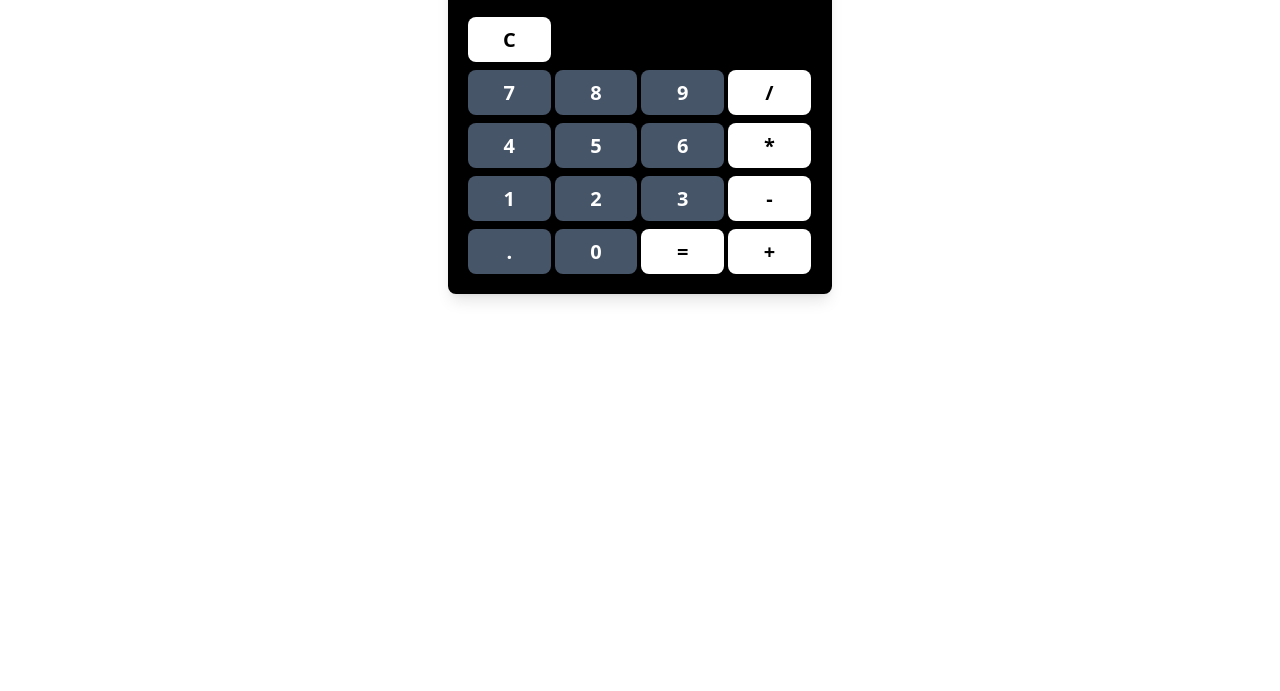
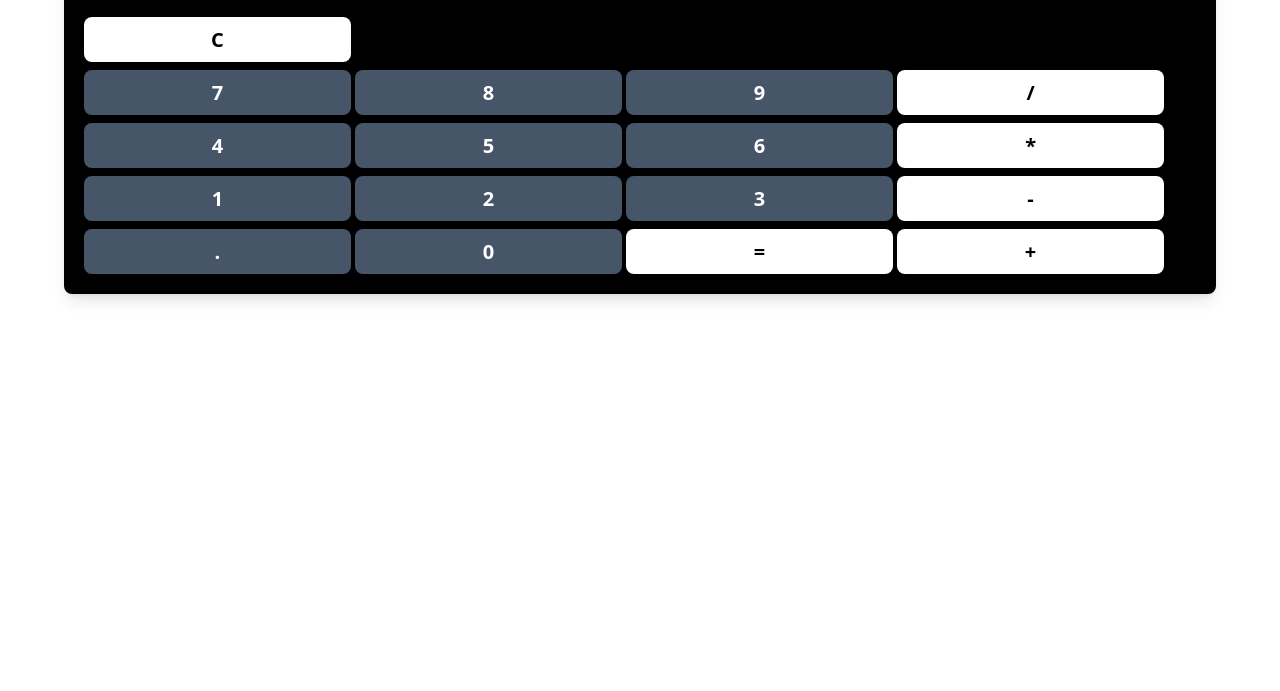
Before and after one commit to kazipintu/MERN-JS-DOM-calculator, a plain HTML site: page index.html in a window 1280 px wide. Shown: the part 109-800 px from the top of the page. Drawn offline with nearby package versions, Linux system fonts and the light colour scheme.

Commit message:
MERN/JS/DOM/calculator

```diff
--- a/index.html
+++ b/index.html
@@ -12,7 +12,7 @@
 
 <body>
   <h1 class="text-3xl text-center">Calculator</h1>
-  <div class="calculator-body w-[30%] bg-black mx-auto rounded-lg shadow-lg p-5">
+  <div class="calculator-body w-[90%] bg-black mx-auto rounded-lg shadow-lg p-5">
     <div
       class="calculator-screen w-full bg-lime-600 h-[50px] rounded-md shadow-inner shadow-md flex items-center p-3 overflow-hidden">
       <h3 id="screen" class="text-3xl "></h3>
```
